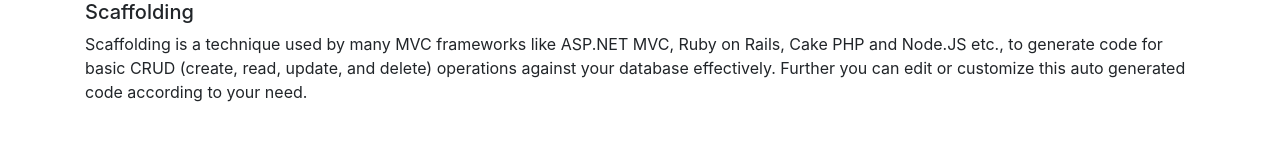
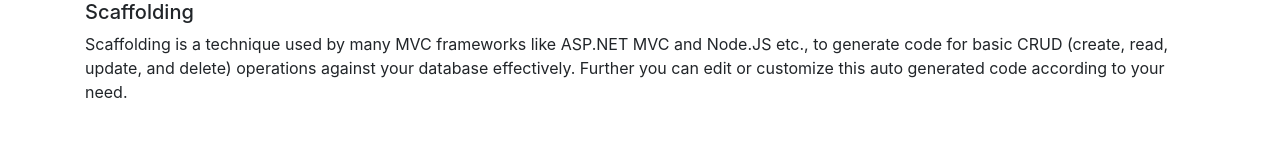
Before and after one commit to Behseini/SPA, a plain HTML site: page index.html in a window 1280 px wide. Drawn offline with nearby package versions, Linux system fonts and the light colour scheme.

Commit message:
Update index.html

```diff
--- a/index.html
+++ b/index.html
@@ -14,7 +14,7 @@
   <body>
     <div class="container">
     <h5>Scaffolding</h5>
-    <p>Scaffolding is a technique used by many MVC frameworks like ASP.NET MVC, Ruby on Rails, Cake PHP and Node.JS etc., to generate code for basic CRUD (create, read, update, and delete) operations against your database effectively. Further you can edit or customize this auto generated code according to your need.</p>
+    <p>Scaffolding is a technique used by many MVC frameworks like ASP.NET MVC and Node.JS etc., to generate code for basic CRUD (create, read, update, and delete) operations against your database effectively. Further you can edit or customize this auto generated code according to your need.</p>
     </div>
 
     <!-- Optional JavaScript -->
```
